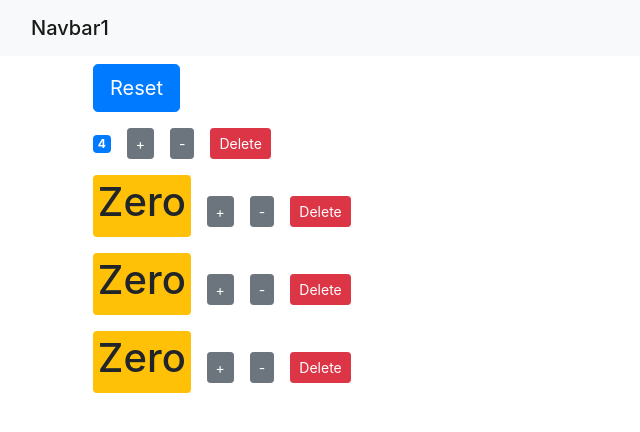
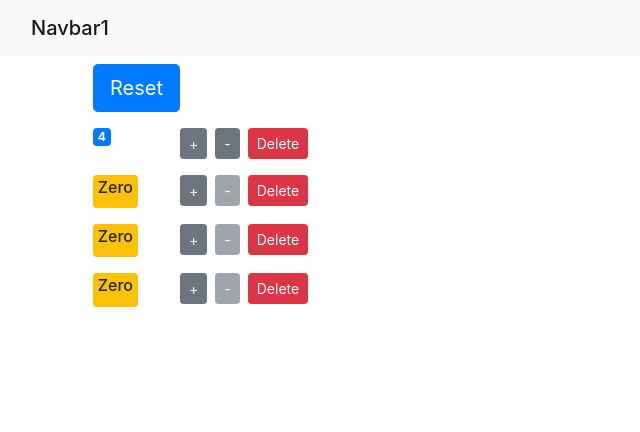
Before and after one commit to dar-levy/vidly, a React (Create React App) app: page / in a window 1280 px wide. Shown: the top 432 px of the page, without its empty margins (0-640 px from the left). Built offline with nearby package versions, Linux system fonts and the light colour scheme.

Commit message:
Style the UI

```diff
--- a/src/components/counter.jsx
+++ b/src/components/counter.jsx
@@ -3,33 +3,38 @@ import React, { Component } from "react";
 class Counter extends Component {
   render() {
     return (
-      <div>
+      <div className="row">
+        <div className="col-1">
           <span className={this.getBadgeClasses()}>{this.formatCount()}</span>
+        </div>
+        <div className="col">
           <button
             onClick={() => this.props.onIncrement(this.props.counter)}
-          className="btn btn-secondary btn-sm m-2"
+            className="btn btn-secondary btn-sm"
           >
             +
           </button>
           <button
             onClick={() => this.props.onDecrement(this.props.counter)}
             className="btn btn-secondary btn-sm m-2"
+            disabled={this.props.counter.value === 0 ? "disabled" : ""}
           >
             -
           </button>
           <button
             onClick={() => this.props.onDelete(this.props.counter.id)}
-          className="btn btn-danger btn-sm m-2"
+            className="btn btn-danger btn-sm"
           >
             Delete
           </button>
+        </div>
       </div>
     );
   }
 
   formatCount() {
     const { value } = this.props.counter;
-    return value === 0 ? <h1>Zero</h1> : value;
+    return value === 0 ? <h6>Zero</h6> : value;
   }
 
   getBadgeClasses() {
```
Also changed, not shown: 1 other file (tests, documents, lock files or other folders). Lines whose indentation alone changed are shown as unchanged.
